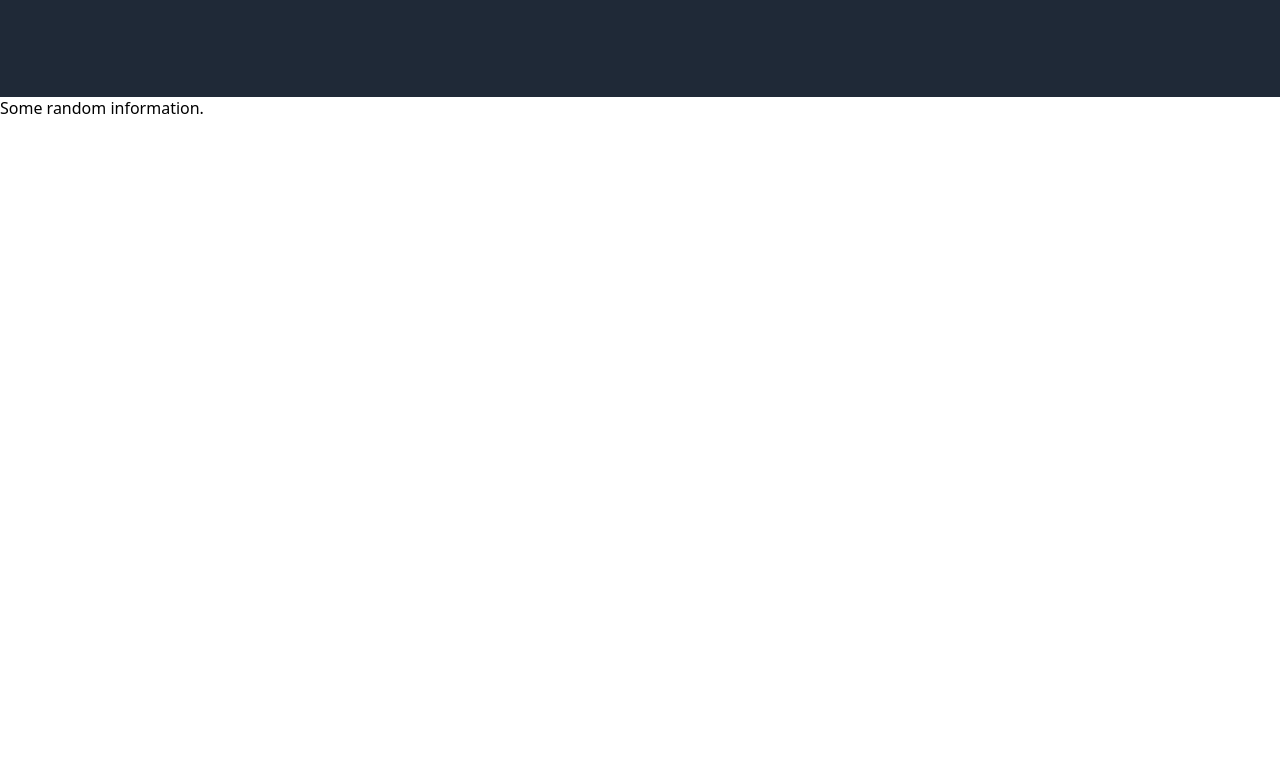
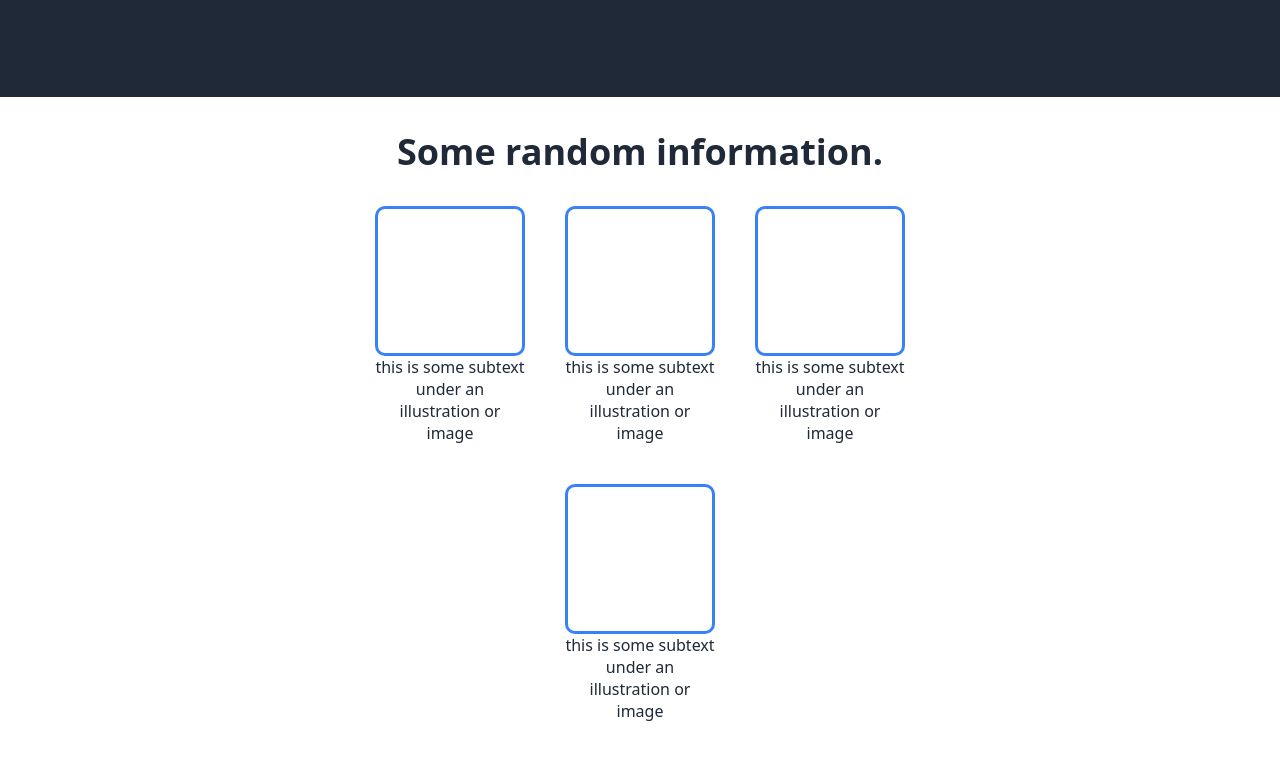
Before and after one commit to YorNitsuga/odin-landingpage2, a plain HTML site: page index.html in a window 1280 px wide. Shown: the part 410-1170 px from the top of the page. Before the commit the page ends 800 px from the top, so only its background shows below. Drawn offline with Linux system fonts and the light colour scheme.

Commit message:
Add information section

```diff
--- a/index.html
+++ b/index.html
@@ -32,7 +32,24 @@
 
     <div class="information">
         <div class="info-title">Some random information.</div>
-
+        <div class="info-cards">
+            <div class="cards">
+                <div class="box"></div>
+                <div class="text">this is some subtext under an illustration or image</div>
+            </div>
+            <div class="cards">
+                <div class="box"></div>
+                <div class="text">this is some subtext under an illustration or image</div>
+            </div>
+            <div class="cards">
+                <div class="box"></div>
+                <div class="text">this is some subtext under an illustration or image</div>
+            </div>
+            <div class="cards">
+                <div class="box"></div>
+                <div class="text">this is some subtext under an illustration or image</div>
+            </div>
+        </div>
     </div>
 </body>
 </html>
--- a/styles.css
+++ b/styles.css
@@ -82,3 +82,42 @@ button {
     background-color: grey;
     color: #E5E7EB;
 }
+
+.information {
+    display: flex;
+    flex-direction: column;
+    align-items: center;
+    justify-content: center;
+    padding: 30px;
+    gap: 30px;
+    padding-bottom: 100px;
+}
+
+.info-title {
+    font-size: 36px;
+    font-weight: 800;
+    color: #1F2937;
+}
+
+.info-cards {
+    display: flex;
+    gap: 40px;
+    padding: 0 300px;
+    flex-wrap: wrap;
+    justify-content: center;
+}
+
+.cards {
+    display: flex;
+    flex-direction: column;
+    max-width: 150px;
+    text-align: center;
+    color: #1F2937;
+}
+
+.box {
+    width: 150px;
+    height: 150px;
+    border: 3px solid #3882F6;
+    border-radius: 10px;
+}
```
